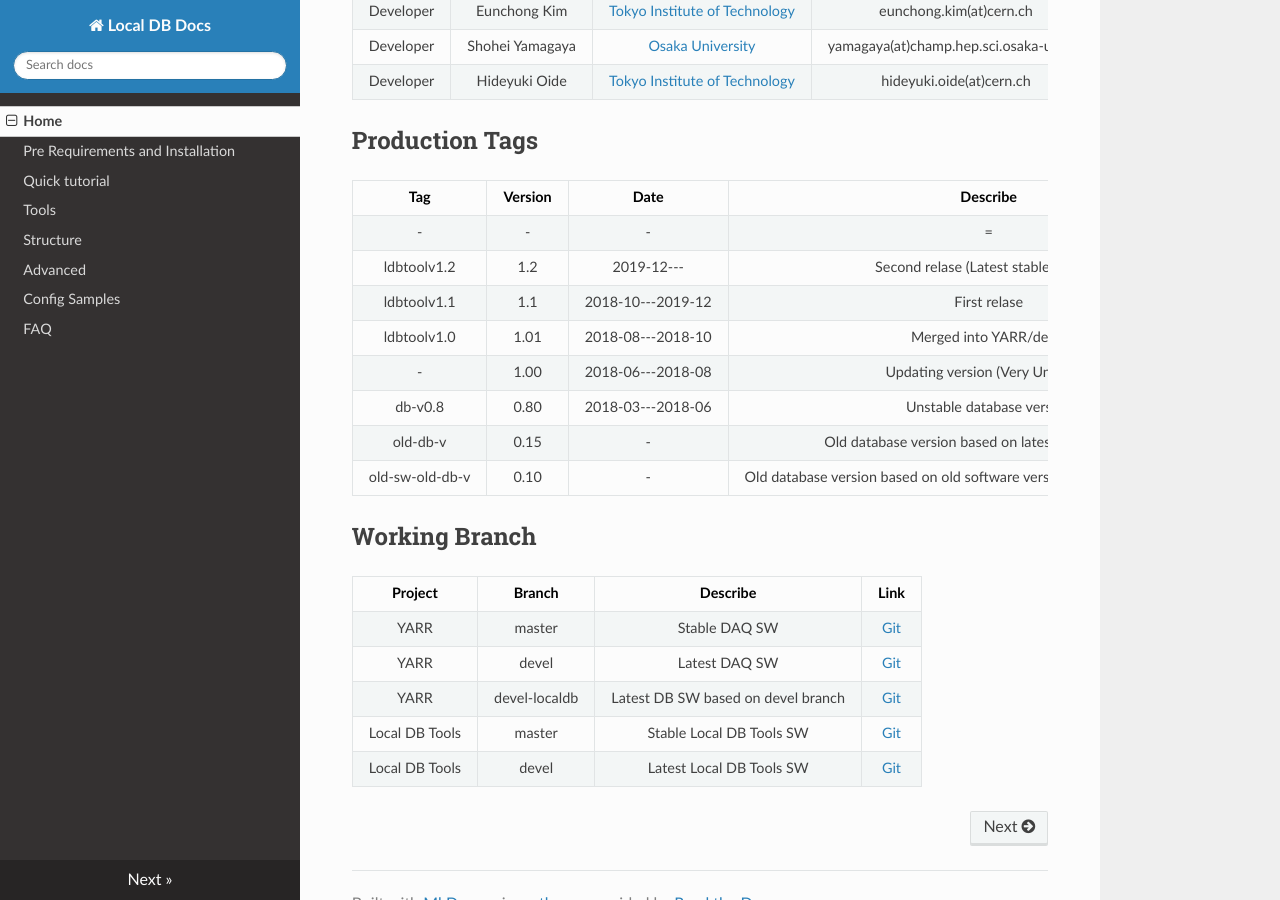
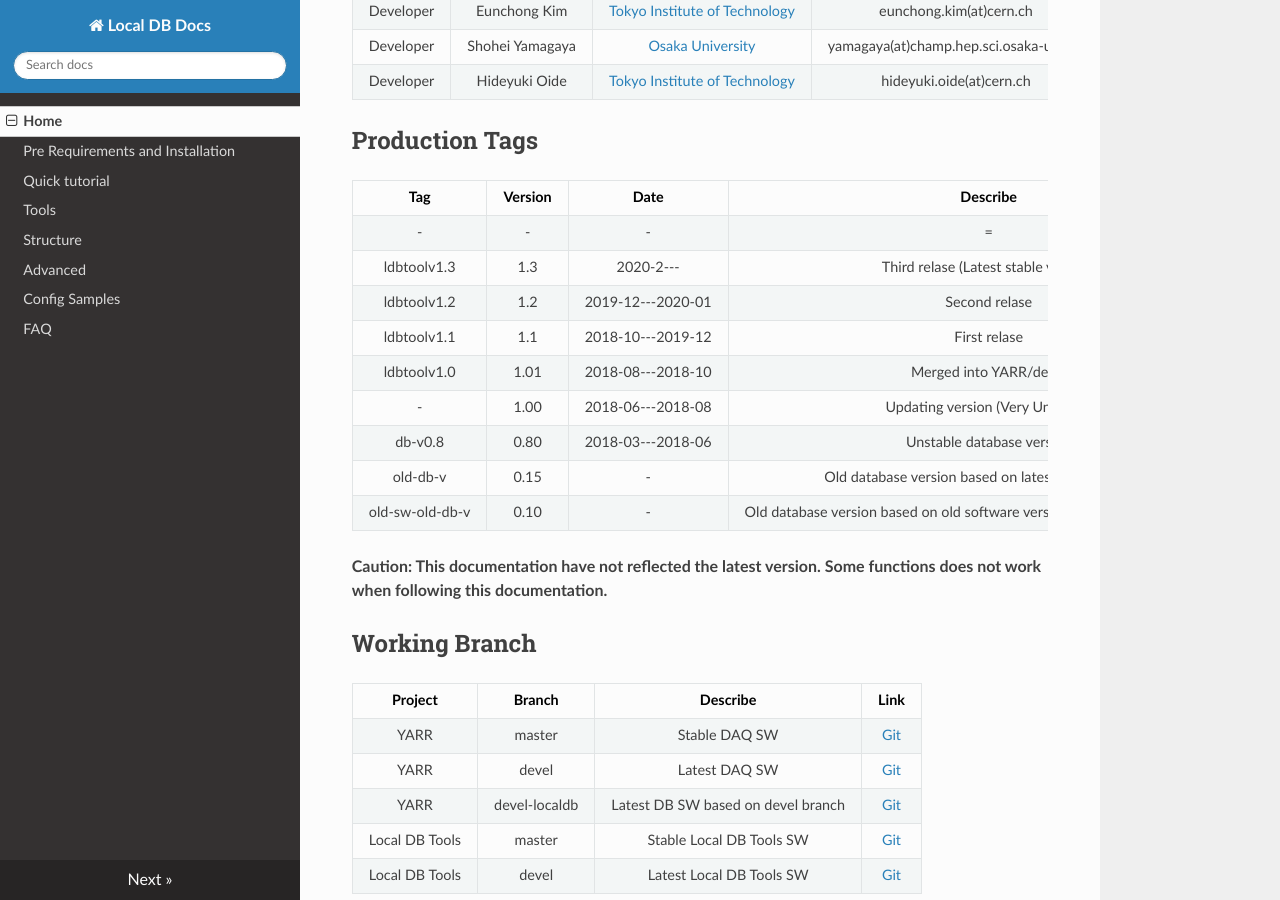
Before and after one commit to jlab-hep/localdb-docs, an MkDocs documentation site: the page built from docs/index.md, in a window 1280 px wide and 900 px high, scrolled down 2080 px. Built offline with MkDocs 1.6.1, drawn with Linux system fonts in a browser that asks for light colours; nearby versions of some CDN libraries; old or Windows-style settings are respelled for this version of MkDocs.

Commit message:
added latest version tag

```diff
--- a/docs/index.md
+++ b/docs/index.md
@@ -65,13 +65,16 @@ localdb-tools : Cloned from https://gitlab.cern.ch/YARR/localdb-tools.git
 |Tag            |Version|Date             |Describe                                                                 |
 |:-------------:|:-----:|:---------------:|:-----------------------------------------------------------------------:|
 |-              |-      |-                |=                                                                        |
-|ldbtoolv1.2    |1.2    |2019-12---       |Second relase (Latest stable version)                                    |
+|ldbtoolv1.3    |1.3    |2020-2---        |Third relase (Latest stable version)                                     |
+|ldbtoolv1.2    |1.2    |2019-12---2020-01|Second relase                                                            |
 |ldbtoolv1.1    |1.1    |2018-10---2019-12|First relase                                                             |
 |ldbtoolv1.0    |1.01   |2018-08---2018-10|Merged into YARR/devel                                                   |
 |-              |1.00   |2018-06---2018-08|Updating version (Very Unstable)                                         |
 |db-v0.8        |0.80   |2018-03---2018-06|Unstable database version                                                |
 |old-db-v       |0.15   |-                |Old database version based on latest YARR software                       |
 |old-sw-old-db-v|0.10   |-                |Old database version based on old software version (YARR/master 7c4a0727)|
+
+**Caution: This documentation have not reflected the latest version. Some functions does not work when following this documentation.**
 
 ## Working Branch
 |Project       |Branch       |Describe                          |Link                                                        |
```
